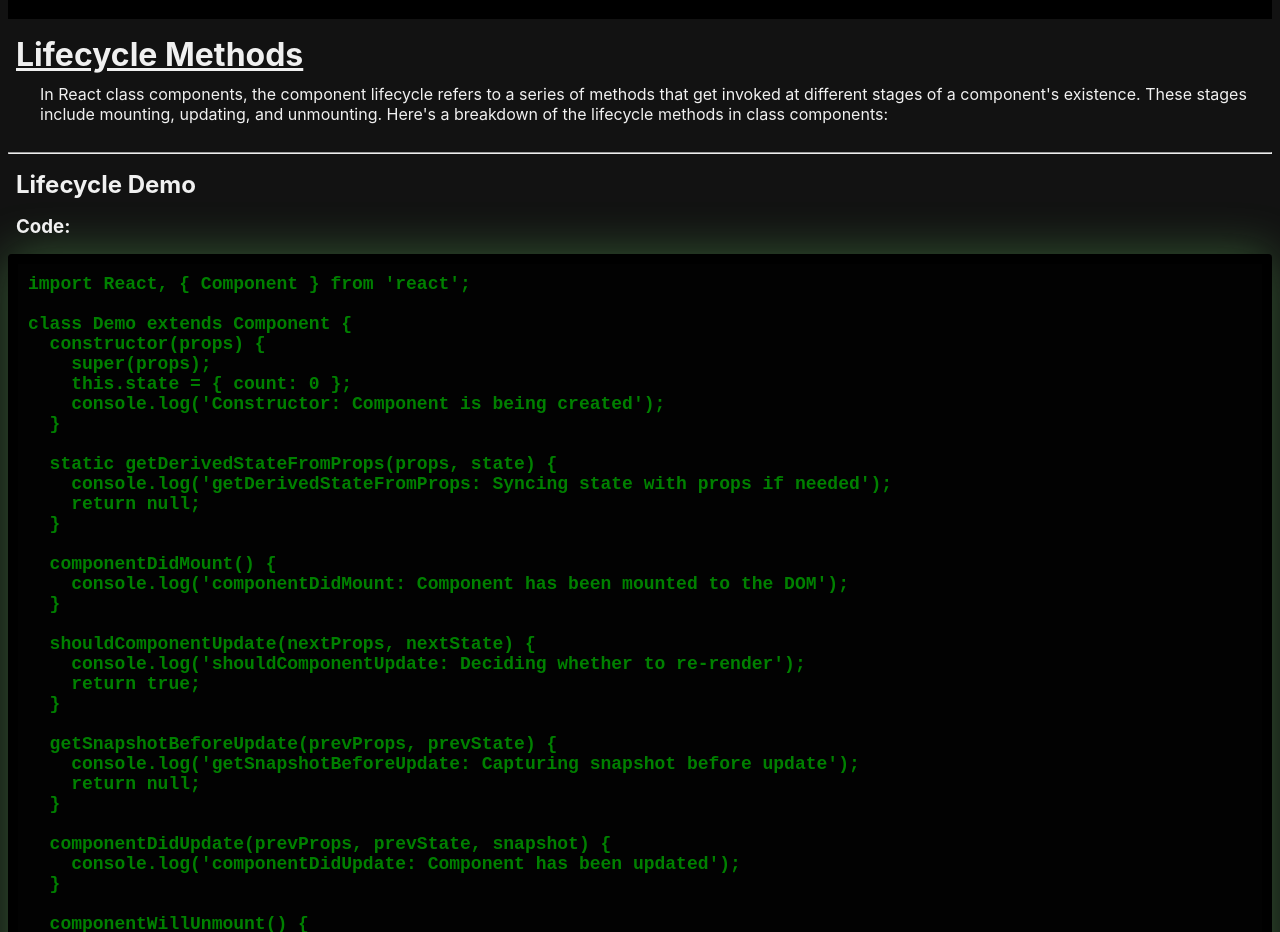
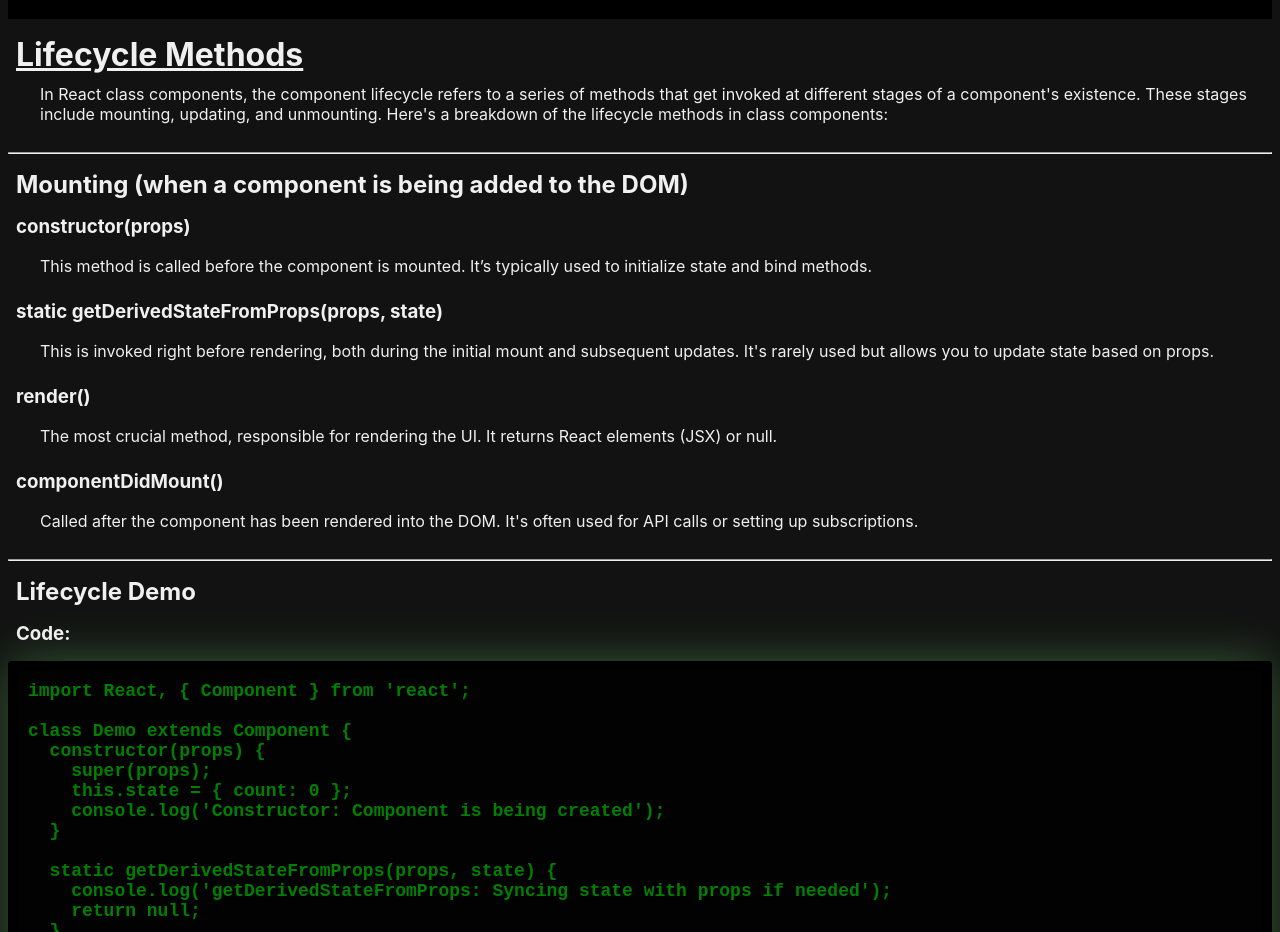
Before and after one commit to rees-kyle/react_showcase, a React (Create React App) app in the folder project/: page /lifecycle-methods in a window 1280 px wide. Shown: the part 800-1732 px from the top of the page. Built offline with nearby package versions, Linux system fonts and the light colour scheme.

Commit message:
Add Mounting component
- Added component file.
- Added to index in components folder.
- Imported and added component to page.

```diff
--- /dev/null
+++ b/project/src/components/component_lifecycle/lifecycle_methods/Mounting.js
@@ -0,0 +1,31 @@
+const Mounting = () => {
+    return (
+        <div>
+            <br/>
+            <hr/>
+            <h2>Mounting (when a component is being added to the DOM)</h2>
+            <h3>constructor(props)</h3>
+            <p>
+                This method is called before the component is mounted. It’s typically used to initialize state and bind methods.
+            </p>
+
+            <h3>static getDerivedStateFromProps(props, state)</h3>
+            <p>
+                This is invoked right before rendering, both during the initial mount and subsequent updates.
+                It's rarely used but allows you to update state based on props.
+            </p>
+
+            <h3>render()</h3>
+            <p>
+                The most crucial method, responsible for rendering the UI. It returns React elements (JSX) or null.
+            </p>
+
+            <h3>componentDidMount()</h3>
+            <p>
+                Called after the component has been rendered into the DOM. It's often used for API calls or setting up subscriptions.
+            </p>
+        </div>
+    );
+};
+
+export default Mounting;
--- a/project/src/components/component_lifecycle/lifecycle_methods/index.js
+++ b/project/src/components/component_lifecycle/lifecycle_methods/index.js
@@ -1,2 +1,3 @@
 export { default as Demo } from './Demo';
 export { default as LifecycleMethods } from './LifecycleMethods';
+export { default as Mounting } from './Mounting';
--- a/project/src/pages/component_lifecycle/LifecycleMethodsPage.js
+++ b/project/src/pages/component_lifecycle/LifecycleMethodsPage.js
@@ -1,12 +1,14 @@
 import {
   Demo,
-  LifecycleMethods
+  LifecycleMethods,
+  Mounting
 } from '../../components/component_lifecycle/lifecycle_methods';
 
 const LifecycleMethodsPage = () => {
   return (
     <>
       <LifecycleMethods />
+      <Mounting />
       <Demo />
     </>
   );
```
